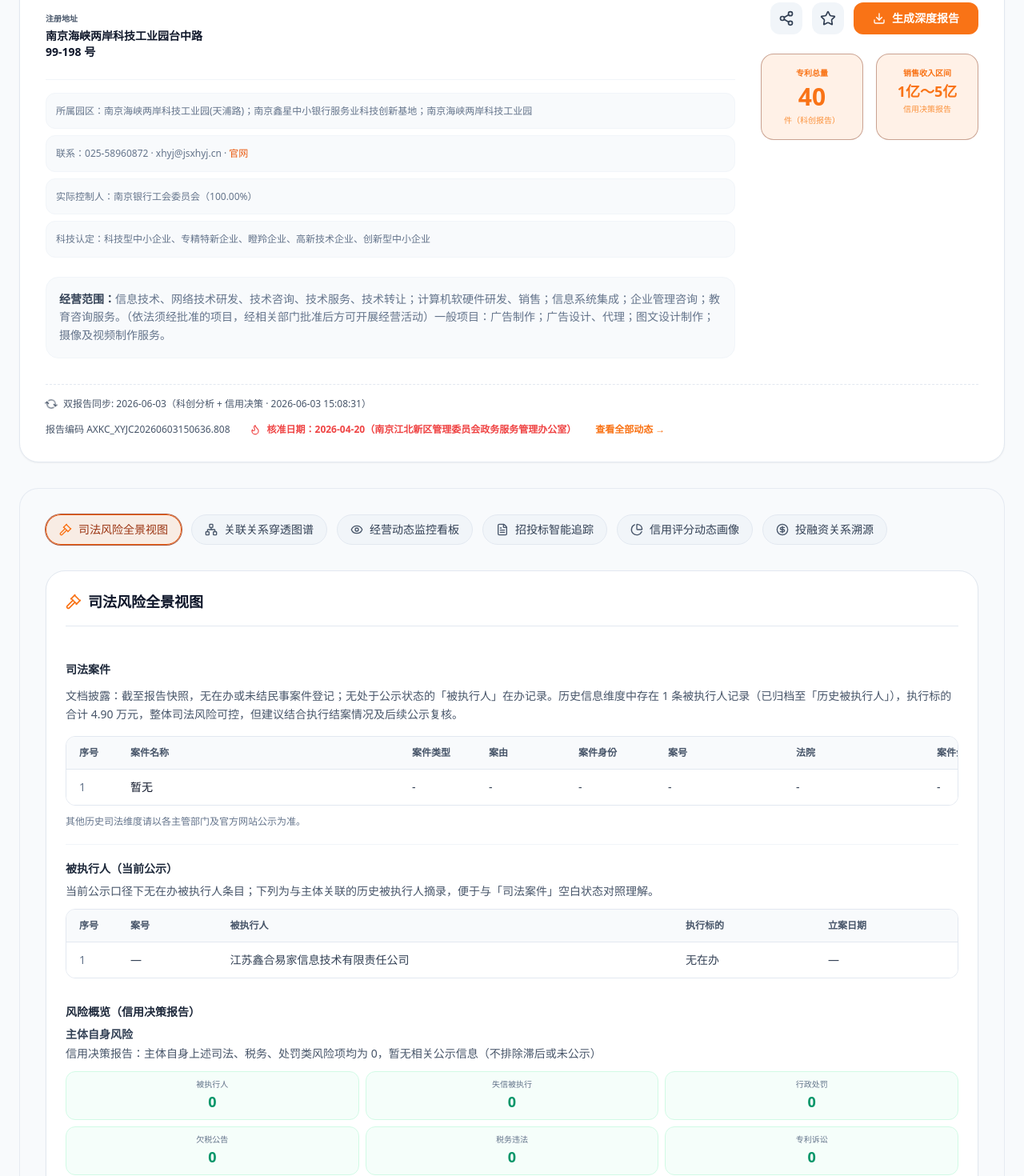
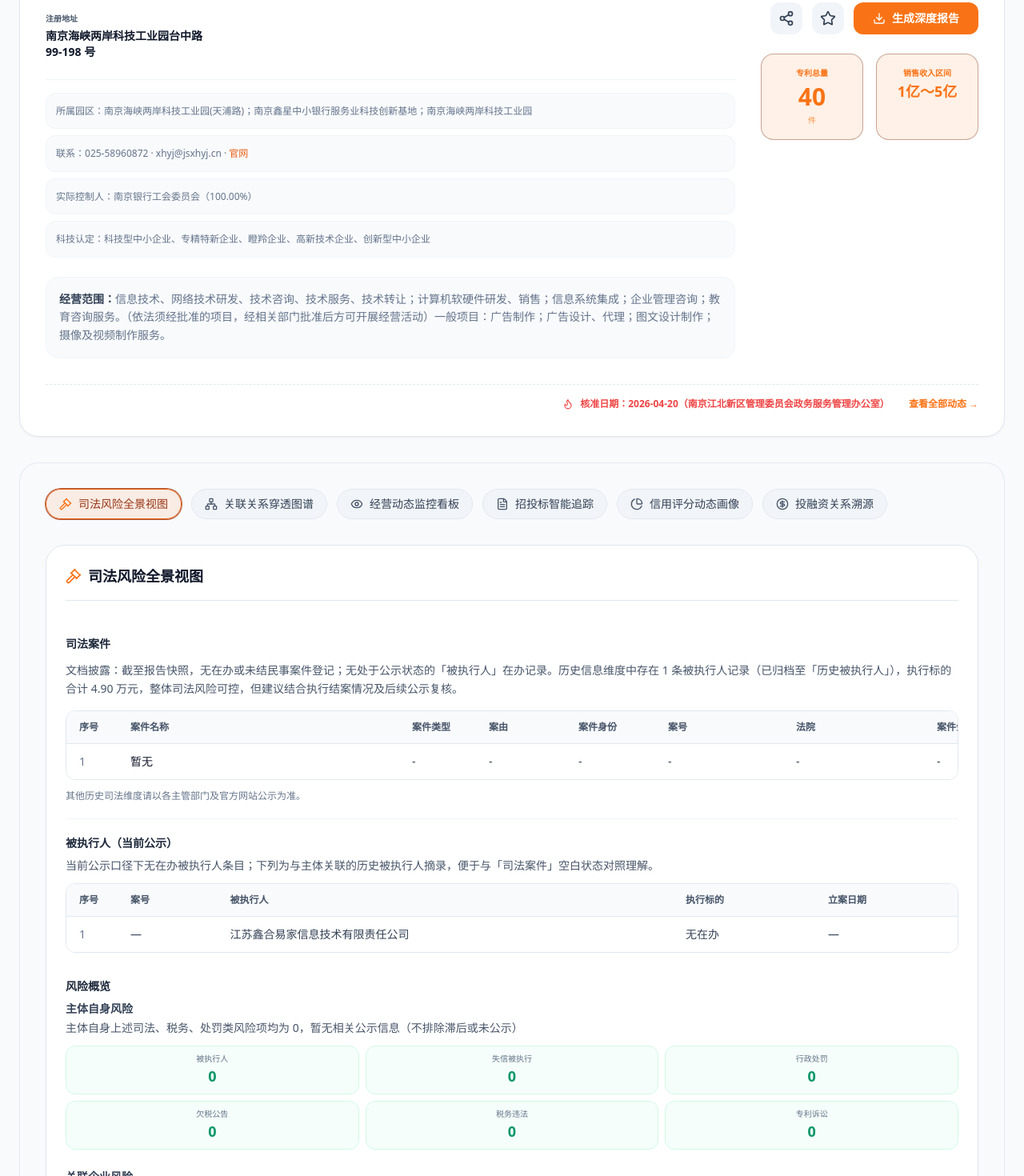
Before and after one commit to shanyingwufeng/chacha, a React (Vite) app: page /#/details in a window 1280 px wide. Shown: the part 400-1870 px from the top of the page at 80% size. Built offline with nearby package versions, Linux system fonts and the light colour scheme.

Commit message:
feat: 修改主企业为鑫合易家

```diff
--- a/src/data/xinheyijiaCompanyProfile.ts
+++ b/src/data/xinheyijiaCompanyProfile.ts
@@ -39,7 +39,7 @@
         level: "L-11",
         scoreRange: "900-999",
         description: "信用表现卓越，当前处于良性循环状态，违约风险很低",
-        note: "信用决策报告企查分等级说明；具体分值以报告图表为准",
+        note: "企查分等级说明；具体分值以公示图表为准",
     },
     actualController: {
         name: "南京银行工会委员会",
@@ -50,7 +50,7 @@
     sciTechRating: "AAA（卓越）",
     sciTechRankIndustry: "前 3.53%",
     sciTechRankRegion: "前 3.02%",
-    scaleRankNote: "经营/利润/资产规模均位居同行业前 30%（信用决策报告）",
+    scaleRankNote: "经营/利润/资产规模均位居同行业前 30%",
     techCertifications: [
         "科技型中小企业",
         "专精特新企业",
@@ -397,13 +397,13 @@
     finance: {
         taxGrade: "A级",
         taxGradeYears: ["2025", "2023", "2022", "2021", "2020"] as const,
-        taxGradeNote: "纳税信用等级连续多年 A（信用决策报告公示 5 个年度）",
+        taxGradeNote: "纳税信用等级连续多年 A（公示 5 个年度）",
         taxpayerType: "增值税一般纳税人",
         salesRange: "1亿～5亿",
         profitRange: "1000万～5000万",
         assetsRange: "1亿～5亿",
         debtRatioRange: "30%～50%",
-        dataNote: "2024年度纳税数据及2023年度企业年报财务数据（区间披露）；财务简析见信用决策报告 2.8-2.9",
+        dataNote: "2024年度纳税数据及2023年度企业年报财务数据（区间披露）",
         growthHistory: [
             {
                 year: "2023",
@@ -468,9 +468,9 @@
         envPenalty: 0,
         patentInvalid: 0,
         subjectNote:
-            "信用决策报告：主体自身上述司法、税务、处罚类风险项均为 0，暂无相关公示信息（不排除滞后或未公示）",
+            "主体自身上述司法、税务、处罚类风险项均为 0，暂无相关公示信息（不排除滞后或未公示）",
         associatedNote:
-            "关联风险（报告第 8 章）：对外投资企业存在股权冻结、商业合作纠纷等公示信息，需结合持股路径综合研判",
+            "对外投资企业存在股权冻结、商业合作纠纷等公示信息，需结合持股路径综合研判",
     },
     reportMeta: {
         sciTechReportNo: "AHZX20260603150243.966966",
--- a/src/pages/CompanyDetails.tsx
+++ b/src/pages/CompanyDetails.tsx
@@ -7,7 +7,6 @@
     Share2,
     Star,
     Download,
-    RefreshCw,
     Flame,
     BrainCircuit,
     Check,
@@ -248,7 +247,7 @@
                         科创评级 {XINHEYIJIA_PROFILE.sciTechRating}
                     </span>
                     <span className="px-2 py-1 bg-slate-100 text-slate-700 rounded text-[10px] font-bold shrink-0">
-                        报告招投标 {XINHEYIJIA_PROFILE.overviewStats.biddingEvents} 条
+                        招投标 {XINHEYIJIA_PROFILE.overviewStats.biddingEvents} 条
                     </span>
                 </div>
             </div>
@@ -568,7 +567,7 @@
                             </div>
 
                             <h4 className="text-sm font-bold text-slate-800 mt-8 mb-2">
-                                风险概览（信用决策报告）
+                                风险概览
                             </h4>
                             <p className="text-sm font-semibold text-slate-700 mb-1">
                                 主体自身风险
@@ -751,7 +750,7 @@
                     <div className="px-6 pb-6 pt-2 space-y-0">
                         <div className="py-5">
                             <h4 className="text-sm font-bold text-slate-800 mb-3">
-                                财务总览（信用决策报告）
+                                财务总览
                             </h4>
                             <p className="text-xs text-slate-500 mb-3">
                                 {XINHEYIJIA_PROFILE.finance.dataNote}
@@ -852,7 +851,7 @@
                                                 {XINHEYIJIA_PROFILE.regCapital}
                                             </td>
                                             <td className="px-4 py-3">
-                                                科创报告
+                                                公开数据
                                             </td>
                                         </tr>
                                         <tr className="bg-card hover:bg-slate-50/80">
@@ -880,7 +879,7 @@
 
                         <div className="py-5">
                             <h4 className="text-sm font-bold text-slate-800 mb-3">
-                                经营活跃度（信用决策报告）
+                                经营活跃度
                             </h4>
                             <div className="grid grid-cols-2 md:grid-cols-4 gap-3 mb-4">
                                 {(
@@ -1031,9 +1030,6 @@
                             <PieChart className="w-5 h-5 text-orange-500 shrink-0" />
                             信用评分动态画像
                         </h3>
-                        <p className="mt-2 text-sm text-slate-600 leading-relaxed">
-                            依据信用决策报告（{XINHEYIJIA_PROFILE.reportMeta.creditReportNo}）整合科创评级、财务区间与风险项。
-                        </p>
                     </div>
                     <div className="px-6 pb-6 pt-2 space-y-4">
                         <div className="rounded-xl border border-blue-200 bg-blue-50/50 p-5 text-sm text-slate-700">
@@ -1102,7 +1098,7 @@
                             投融资关系溯源
                         </h3>
                         <p className="mt-2 text-sm text-slate-600 leading-relaxed">
-                            信用决策报告：融资历史 {XINHEYIJIA_PROFILE.overviewStats.financingEvents} 次；对外投资 {XINHEYIJIA_PROFILE.investments.length} 家。
+                            融资历史 {XINHEYIJIA_PROFILE.overviewStats.financingEvents} 次；对外投资 {XINHEYIJIA_PROFILE.investments.length} 家。
                         </p>
                     </div>
                     <div className="px-6 pb-6 pt-2 overflow-x-auto">
@@ -1134,7 +1130,7 @@
                         </table>
                         <div className="mt-4 rounded-xl border border-slate-200 bg-slate-50/80 p-4 text-sm text-slate-600">
                             <p className="font-semibold text-slate-800 mb-2">
-                                资质证书（{XINHEYIJIA_PROFILE.qualifications.length} 项，报告 4.1）
+                                资质证书（{XINHEYIJIA_PROFILE.qualifications.length} 项）
                             </p>
                             <ul className="space-y-2 max-h-64 overflow-y-auto">
                                 {XINHEYIJIA_PROFILE.qualifications.map((q) => (
@@ -1481,9 +1477,7 @@
                                     <p className="text-3xl font-black text-orange-500">
                                         {XINHEYIJIA_PROFILE.ip.patentTotal}
                                     </p>
-                                    <p className="text-[10px] text-orange-400 mt-1">
-                                        件（科创报告）
-                                    </p>
+                                    <p className="text-[10px] text-orange-400 mt-1">件</p>
                                 </div>
                                 <div className="bg-orange-500/10 border border-orange-900/40 p-4 rounded-2xl text-center w-32">
                                     <p className="text-[10px] text-orange-500 font-bold mb-1">
@@ -1492,23 +1486,12 @@
                                     <p className="text-lg font-black text-orange-500 leading-tight">
                                         {XINHEYIJIA_PROFILE.finance.salesRange}
                                     </p>
-                                    <p className="text-[10px] text-orange-400 mt-1">
-                                        信用决策报告
-                                    </p>
                                 </div>
                             </div>
                         </div>
                     </div>
-                    <div className="mt-8 pt-4 border-t border-dashed border-slate-200 flex flex-wrap gap-4 items-center justify-between">
-                        <div className="flex items-center gap-2 text-xs font-medium text-slate-600">
-                            <RefreshCw className="w-3.5 h-3.5 animate-[spin_3s_linear_infinite]" />
-                            双报告同步: {XINHEYIJIA_PROFILE.reportMeta.reportDate}（科创分析 + 信用决策 ·{" "}
-                            {XINHEYIJIA_PROFILE.reportMeta.creditReportGeneratedAt}）
-                        </div>
+                    <div className="mt-8 pt-4 border-t border-dashed border-slate-200 flex flex-wrap gap-4 items-center justify-end">
                         <div className="flex flex-wrap gap-6 items-center">
-                            <span className="text-xs text-slate-600">
-                                报告编码 {XINHEYIJIA_PROFILE.reportMeta.creditReportNo}
-                            </span>
                             <span className="flex items-center gap-2 text-xs font-bold text-red-500">
                                 <Flame className="w-3.5 h-3.5" />
                                 核准日期：{XINHEYIJIA_PROFILE.approvalDate}（{XINHEYIJIA_PROFILE.regAuthority}）
@@ -1804,7 +1787,7 @@
                                             合规记录 (0件风险事件)
                                         </p>
                                         <p className="text-xs text-slate-600">
-                                            科创报告：暂无行政处罚记录
+                                            暂无行政处罚记录
                                         </p>
                                     </div>
                                 </div>
```
